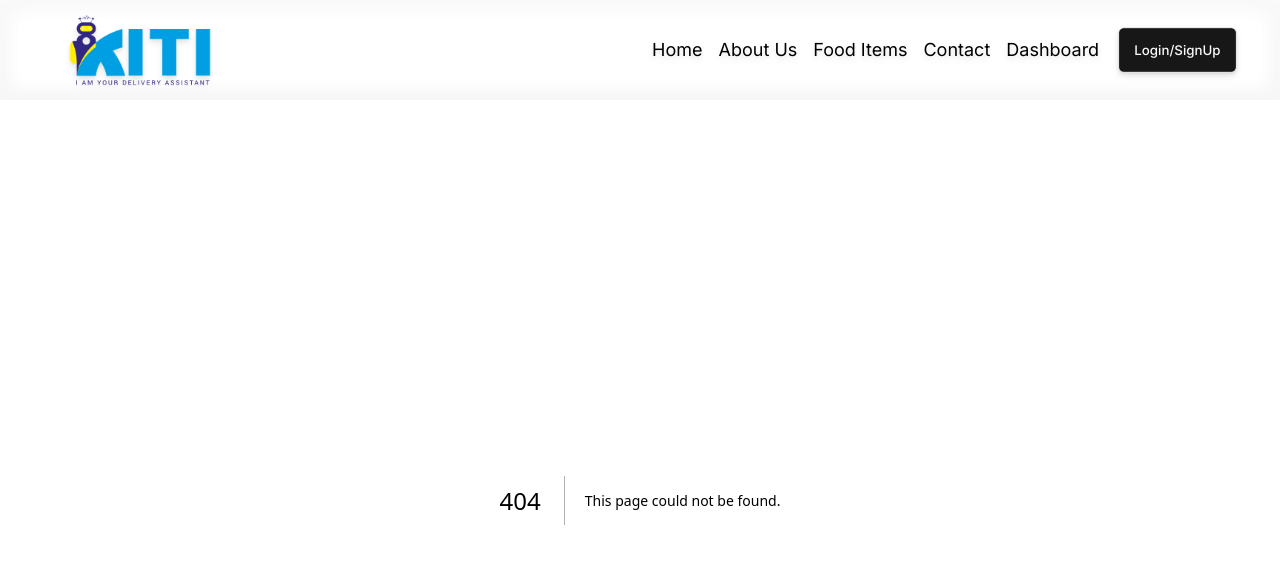
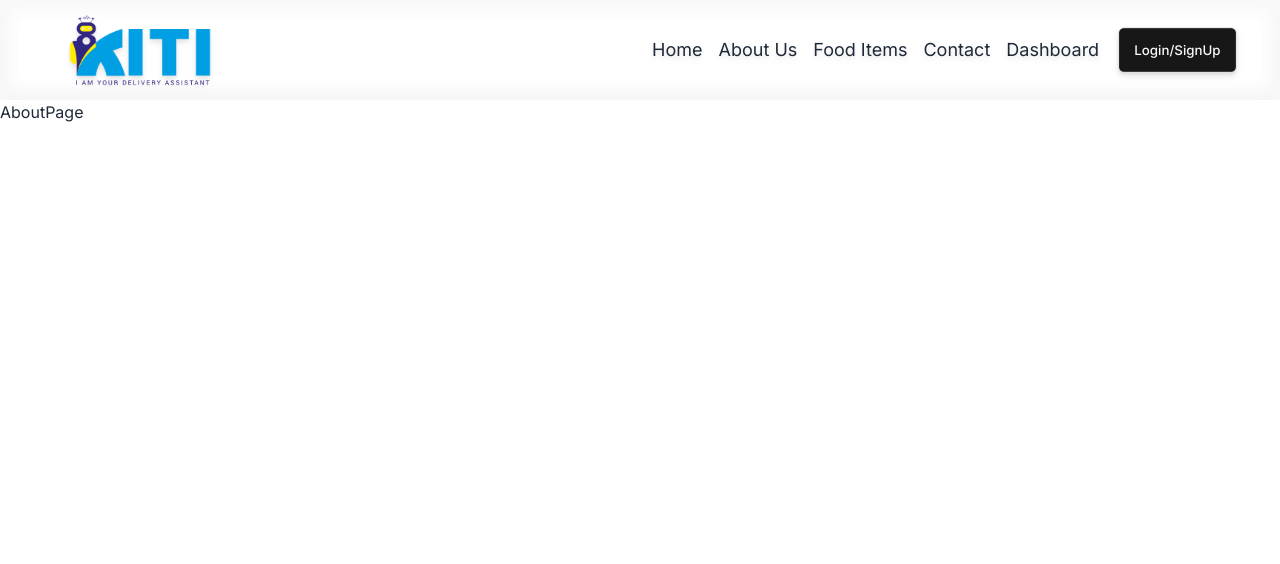
Before and after one commit to nurhossainfarid/kiti-food-delivery-robo, a Next.js app: page /about in a window 1280 px wide. Before the commit this address had no page. Shown: the top 564 px of the page. Built offline with nearby package versions, Linux system fonts and the light colour scheme.

Commit message:
'about_page_initialized'

```diff
--- /dev/null
+++ b/app/(root)/about/page.jsx
@@ -0,0 +1,9 @@
+import React from 'react'
+
+const AboutPage = () => {
+  return (
+    <div>AboutPage</div>
+  )
+}
+
+export default AboutPage
--- a/app/(root)/contact/page.jsx
+++ b/app/(root)/contact/page.jsx
@@ -6,4 +6,4 @@ const ContactPage = () => {
   )
 }
 
-export default ContactPage
+export default ContactPage;
```
